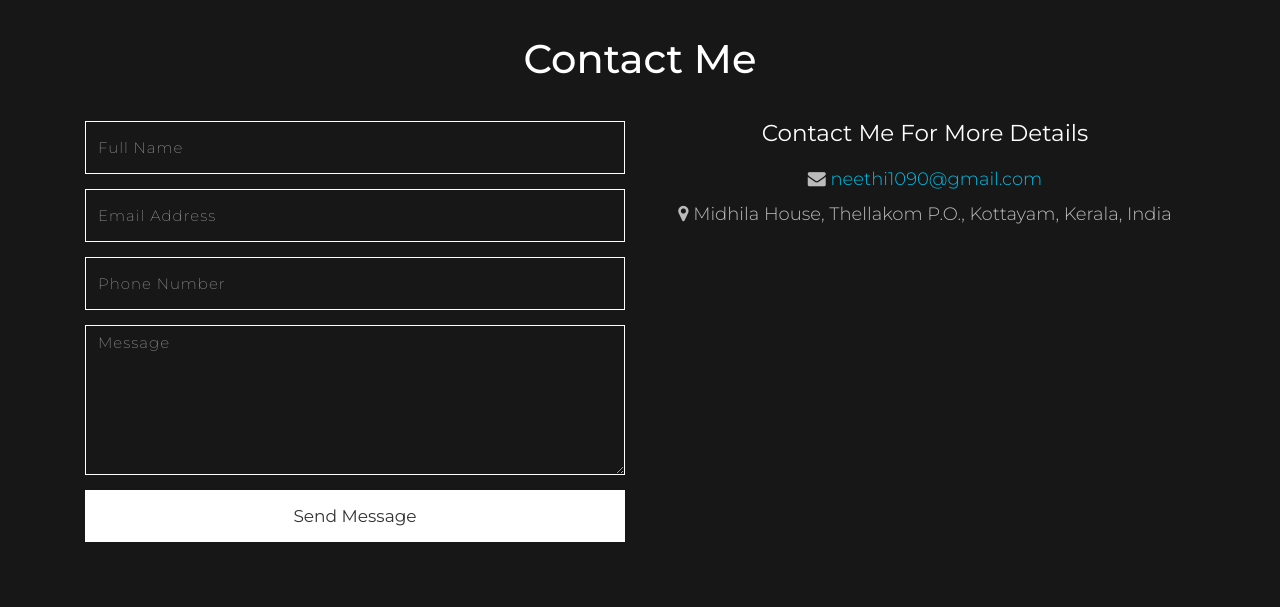
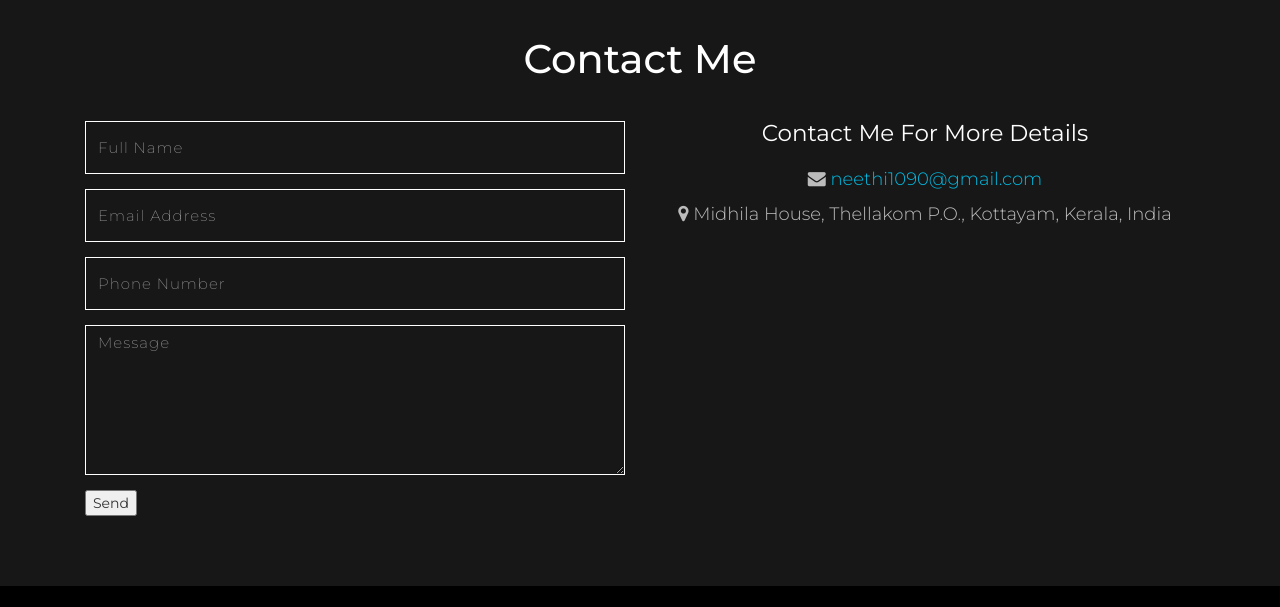
Before and after one commit to NeethiRNair/Neethi-Static-Website, a plain HTML site: page index.html in a window 1280 px wide. Shown: the part 3866-4473 px from the top of the page. Drawn offline with nearby package versions, Linux system fonts and the light colour scheme.

Commit message:
Update index.html

```diff
--- a/index.html
+++ b/index.html
@@ -564,7 +564,8 @@ Smartphone Compatible web template, free webdesigns for Nokia, Samsung, LG, Sony
                         <textarea rows="10" cols="100" class="form-control" id="message" placeholder="Message" required=""></textarea>
                     </div>
                 </div>
-		<button type="submit" class="btn btn-primary">Send Message</button>
+		<input type="submit" value="Send">
+		<!-- <button type="submit" class="btn btn-primary">Send Message</button> -->
             </form>
 		</div>
 
```
